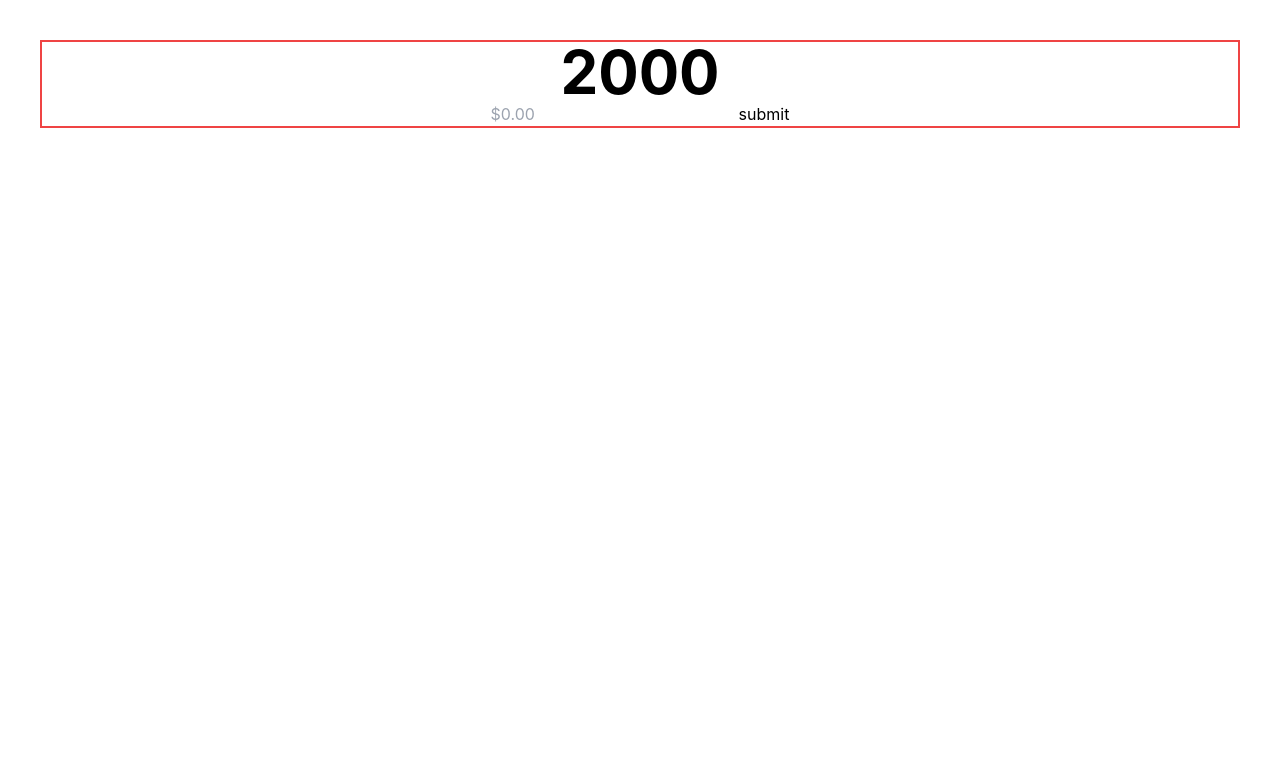
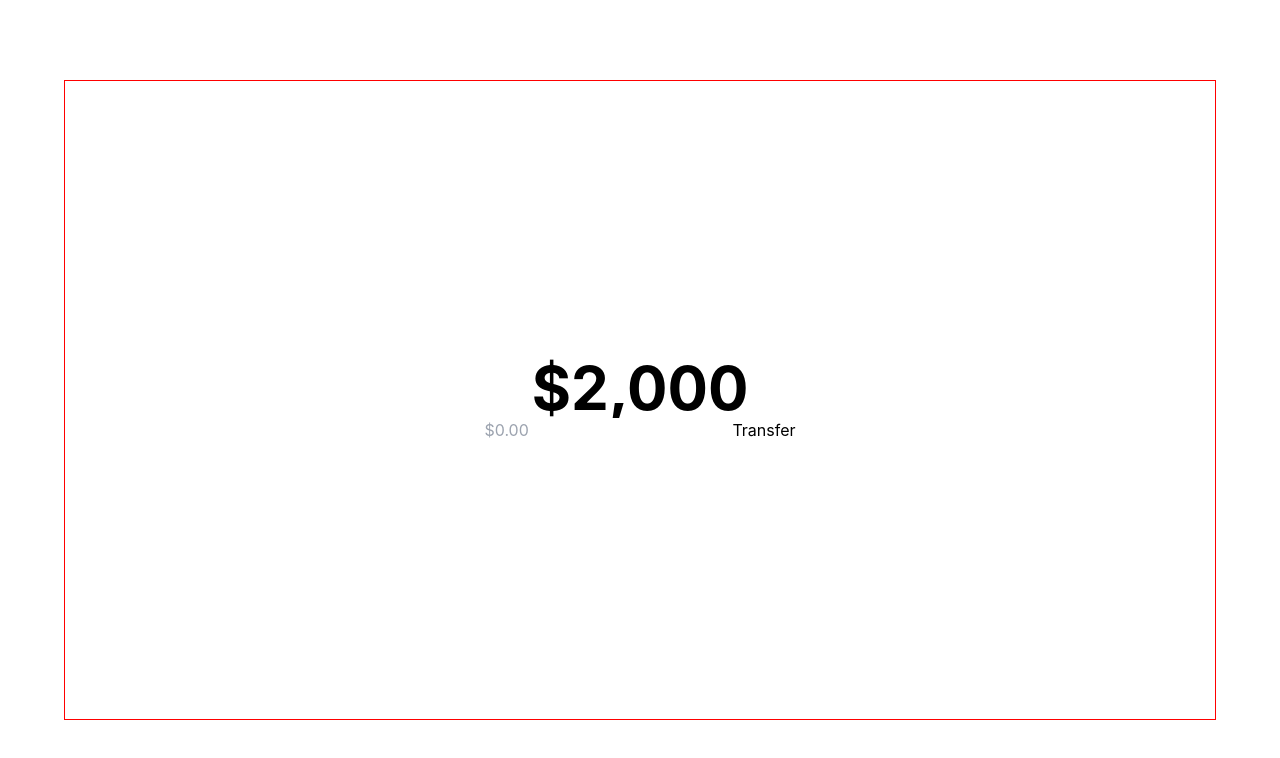
Before and after one commit to p3rc1us/user-banking-experience, a React (Create React App) app: page / in a window 1280 px wide. Shown: the top 758 px of the page. Built offline with nearby package versions, Linux system fonts and the light colour scheme.

Commit message:
transfer initialized

```diff
--- a/src/Pages/Dashboard.jsx
+++ b/src/Pages/Dashboard.jsx
@@ -1,39 +1,46 @@
 import React from "react";
 import { useState } from 'react';
+import "../Styles/Dashboard.css"
 
 function Dashboard() {
 
-    const [Deposit, setDeposit] = useState('');
+    const [Transfer, setTransfer] = useState('');
     const [Balance, setBalance] = useState(2000);
 
 
-    function handleDeposit(e) {
+    function handleTransfer(e) {
         e.preventDefault();
 
-        const depositValue = parseInt(Deposit);
-        if (depositValue >= 0) {
-        setBalance(Balance + depositValue);
-        setDeposit("");
+        const transferValue = parseInt(Transfer);
+        if (transferValue >= 0) {
+            if (transferValue > Balance) {
+                alert(`Insufficient funds! You only have $${Balance.toLocaleString()}.`);
+                return;
         }
+
+        setBalance(Balance - transferValue);
+        setTransfer("");
+        }
+
         else {
-            alert("please input right amount to deposit")
+            alert("please input right amount to transfer")
             return;
         }
     }
 
 return(
-    <div className="m-10 border-2 border-solid border-red-500">
-    <h1 className="text-6xl font-bold ">{Balance}</h1>
-    <form onSubmit={handleDeposit}>
+    <fieldset className="mainContainer">
+    <h1 className="text-6xl font-bold ">${Balance.toLocaleString()}</h1>
+    <form onSubmit={handleTransfer}>
     <input
           type="number"
-          value={Deposit}
+          value={Transfer}
           placeholder="$0.00"
-          onChange={(event) => setDeposit(event.target.value)}
+          onChange={(event) => setTransfer(event.target.value)}
     />
-    <button type="submit">submit</button>
+    <button type="submit">Transfer</button>
     </form>
-    </div>
+    </fieldset>
 )
 }
 
--- /dev/null
+++ b/src/Styles/Dashboard.css
@@ -0,0 +1,18 @@
+html {
+    background-color: white;
+    width: 100vw;
+    height: 100vh;
+    display: flex;
+    justify-content: center;
+    align-items: center;
+}
+
+.mainContainer {
+    display:flex;
+    flex-direction: column;
+    justify-content: center;
+    align-content: center;
+    border: red solid 1px;
+    height: 80vh;
+    width: 90vw;
+}
```
